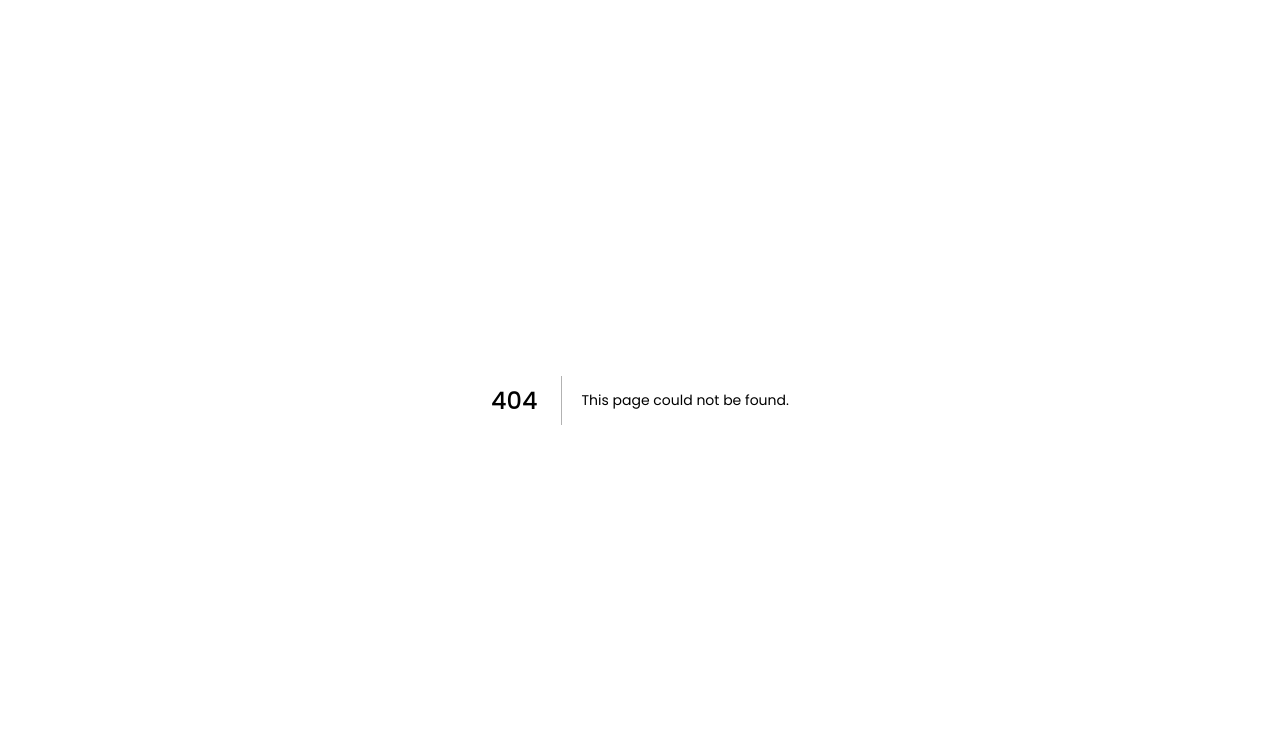
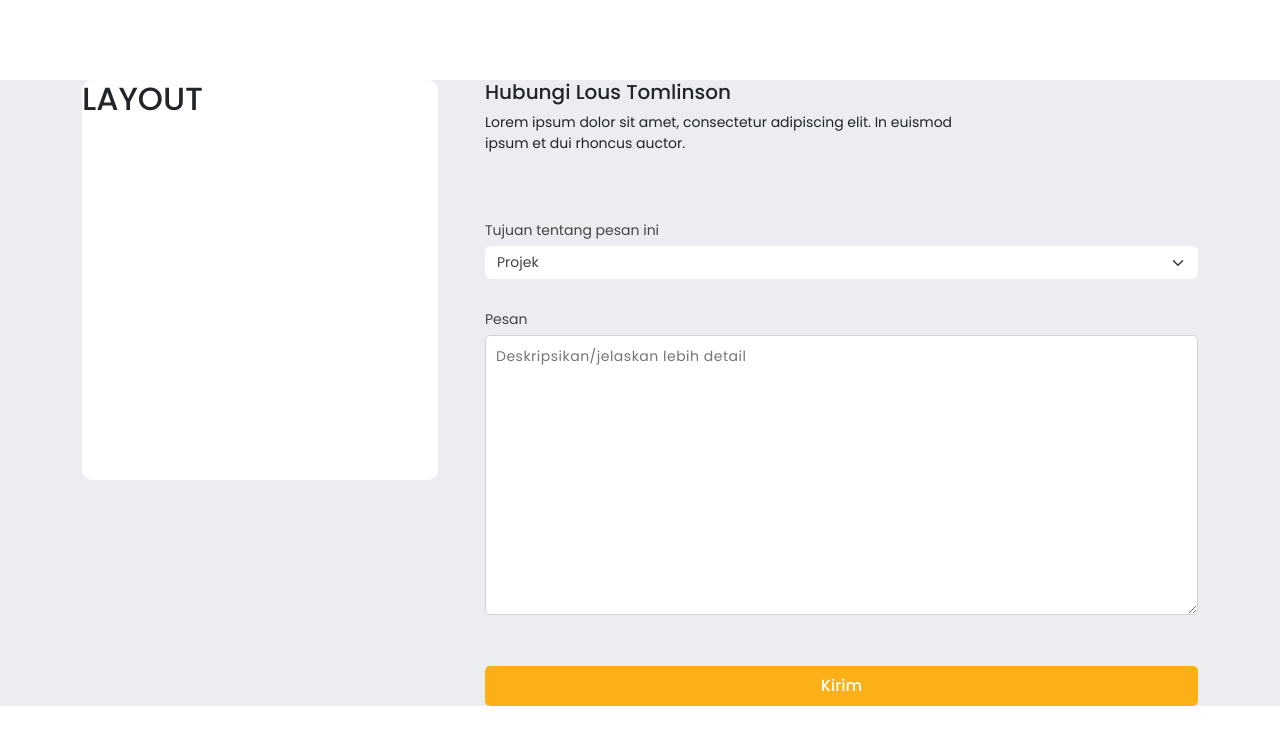
Before and after one commit to zainulmbrk/peworld-fe, a Next.js app: page /hire in a window 1280 px wide. Before the commit this address had no page. Shown: the top 744 px of the page. Built offline with nearby package versions, Linux system fonts and the light colour scheme.

Commit message:
feat: add hire-page

```diff
--- /dev/null
+++ b/src/layouts/hire/components/Hiring.module.scss
@@ -0,0 +1,79 @@
+.wrapPage {
+  background-color: #ebedf0;
+  margin-top: 5em;
+  .header {
+    display: flex;
+    justify-content: flex-start;
+  }
+  .subject {
+    display: flex;
+    justify-content: flex-start;
+    p {
+      font-size: 14px;
+    }
+  }
+  .card {
+    background-color: #fff;
+    width: 100%;
+    height: 400px;
+    border-radius: 10px;
+    -webkit-border-radius: 10px;
+    -moz-border-radius: 10px;
+    -ms-border-radius: 10px;
+    -o-border-radius: 10px;
+  }
+  .msg {
+    // background-color: #444;
+    padding-left: 35px;
+    .message {
+      margin-top: 3em;
+      .messageForm {
+        margin: 1em 0;
+        label {
+          font-size: 14px;
+          color: #444;
+          margin-bottom: 5px;
+        }
+        select {
+          margin-bottom: 2em;
+          font-size: 14px;
+          color: #444;
+          border: none;
+          outline: none;
+          cursor: pointer;
+        }
+        textarea {
+          margin-bottom: 2em;
+          letter-spacing: 0.5px;
+          padding: 10px;
+          width: 100%;
+          height: 20em;
+          font-size: 14px;
+          border-radius: 5px;
+          outline: none;
+          border: 1px solid lightgray;
+        }
+      }
+    }
+    .action {
+      button {
+        width: 100%;
+        height: 40px;
+        background-color: #fbb017;
+        color: #fff;
+        font-weight: 500;
+        border: none;
+        outline: none;
+        border-radius: 5px;
+        transition: 0.5s ease-in-out;
+        -webkit-border-radius: 5px;
+        -moz-border-radius: 5px;
+        -ms-border-radius: 5px;
+        -o-border-radius: 5px;
+        &:hover {
+          background-color: #d49a25;
+        }
+      }
+    }
+  }
+}
--- /dev/null
+++ b/src/layouts/hire/components/hiring.js
@@ -0,0 +1,58 @@
+import styles from './Hiring.module.scss'
+const Hiring = () => {
+  return (
+    <>
+      <div className={styles.wrapPage}>
+        <div className="container">
+          <div className="row">
+            <div className="col-md-4">
+              <div className={styles.card}>
+                <h2>LAYOUT</h2>
+              </div>
+            </div>
+            <div className={`${styles.msg} col-md-8`}>
+              <div className={styles.header}>
+                <h5>Hubungi Lous Tomlinson</h5>
+              </div>
+              <div className={styles.subject}>
+                <p>
+                  Lorem ipsum dolor sit amet, consectetur adipiscing elit. In
+                  euismod
+                  <br /> ipsum et dui rhoncus auctor.
+                </p>
+              </div>
+              <div className={styles.message}>
+                <form>
+                  <div className={styles.messageForm}>
+                    <label>Tujuan tentang pesan ini</label>
+                    <select
+                      className="form-select"
+                      aria-label="Default select example"
+                    >
+                      <option selected>Projek</option>
+                      <option value="1">One</option>
+                      <option value="2">Two</option>
+                      <option value="3">Three</option>
+                    </select>
+                  </div>
+                  <div className={styles.messageForm}>
+                    <label>Pesan</label>
+                    <textarea
+                      type="textarea"
+                      placeholder="Deskripsikan/jelaskan lebih detail"
+                    />
+                  </div>
+                </form>
+              </div>
+              <div className={styles.action}>
+                <button>Kirim</button>
+              </div>
+            </div>
+          </div>
+        </div>
+      </div>
+    </>
+  )
+}
+
+export default Hiring
--- /dev/null
+++ b/src/layouts/hire/index.js
@@ -0,0 +1,11 @@
+import Hiring from './components/hiring'
+
+const HiringPeople = () => {
+  return (
+    <>
+      <Hiring />
+    </>
+  )
+}
+
+export default HiringPeople
--- /dev/null
+++ b/src/pages/hire/index.js
@@ -0,0 +1,10 @@
+import HiringPeople from '../../layouts/hire'
+
+const Hire = () => {
+  return (
+    <>
+      <HiringPeople />
+    </>
+  )
+}
+export default Hire
```
